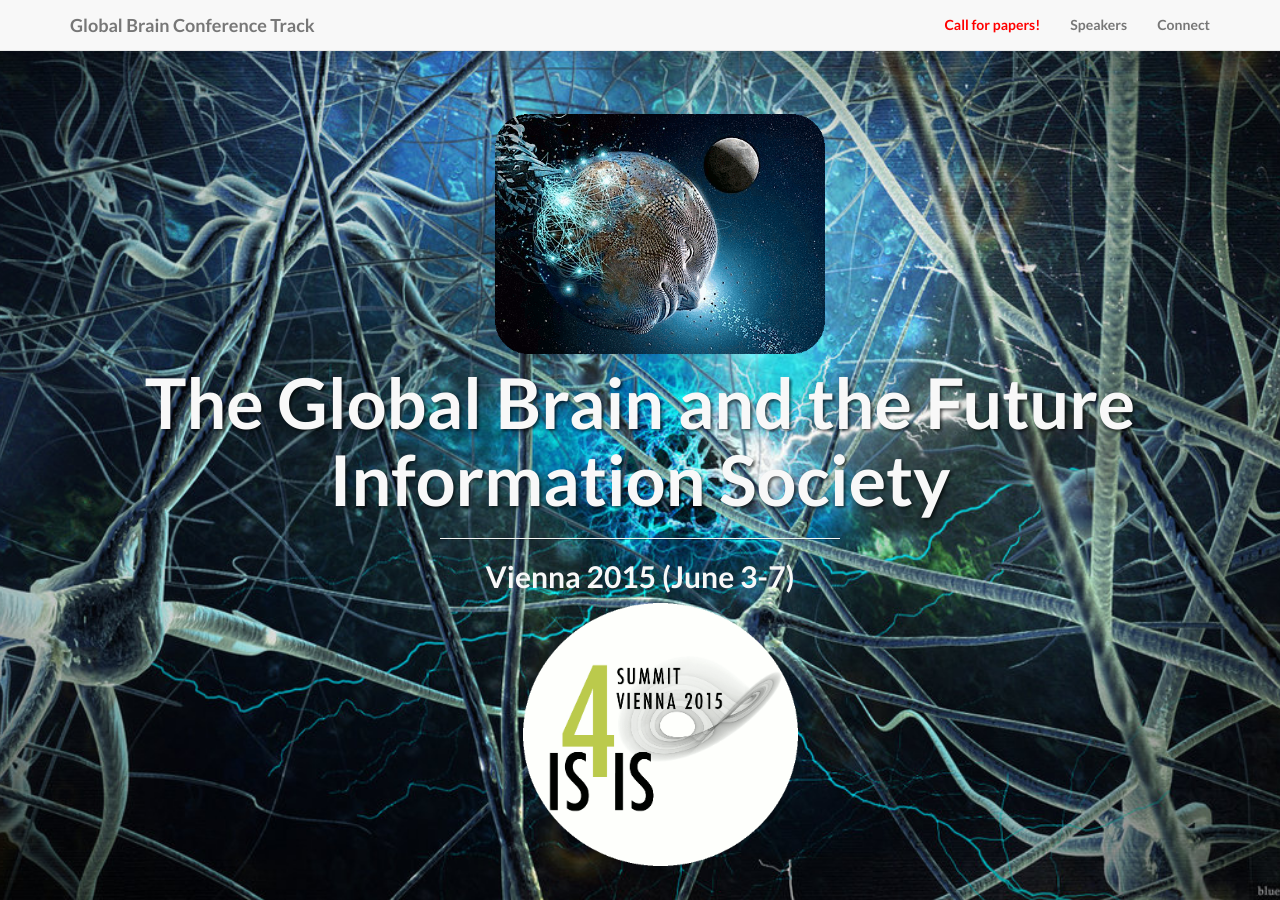
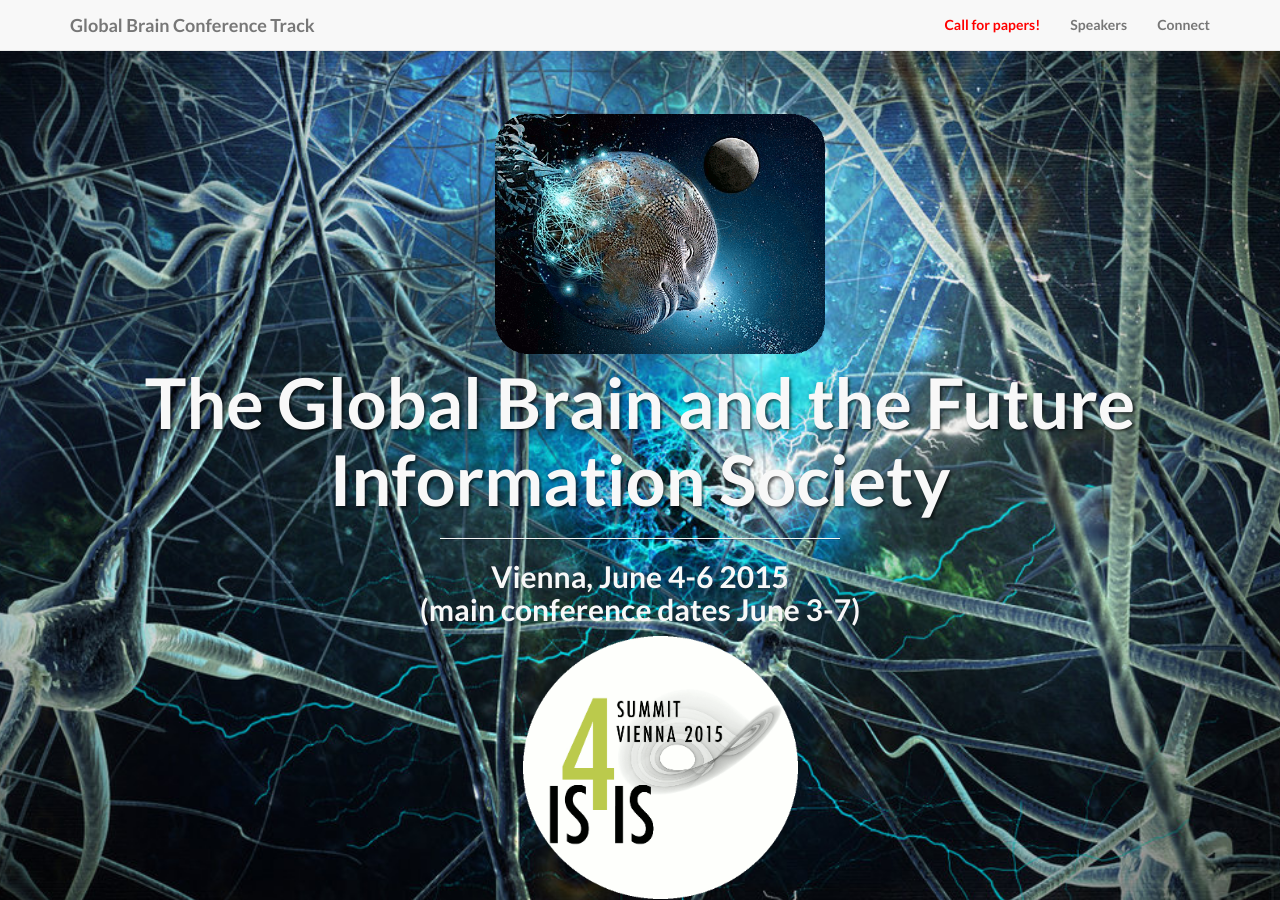
Before and after one commit to globalbraininstitute/vienna2015, a Jekyll site: the page built from index.html, in a window 1280 px wide and 900 px high. Built offline with Jekyll 4.4.1, drawn with Linux system fonts in a browser that asks for light colours.

Commit message:
dates of the conference

```diff
--- a/index.html
+++ b/index.html
@@ -1,5 +1,5 @@
 ---
 layout: default
 title: The Global Brain and the Future Information Society
-subTitle: Vienna 2015 (June 3-7)
+subTitle: Vienna, June 4-6 2015<br/> (main conference dates June 3-7)
 ---
```
